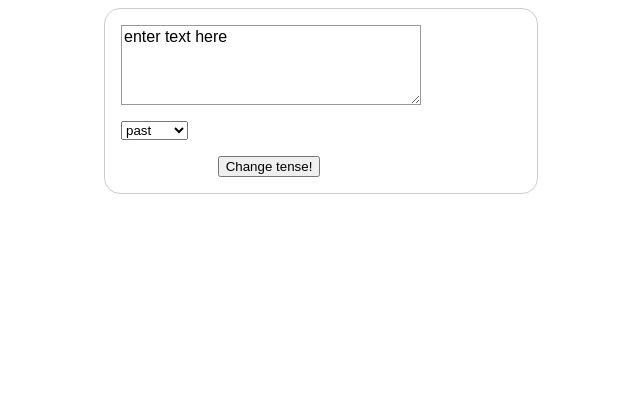
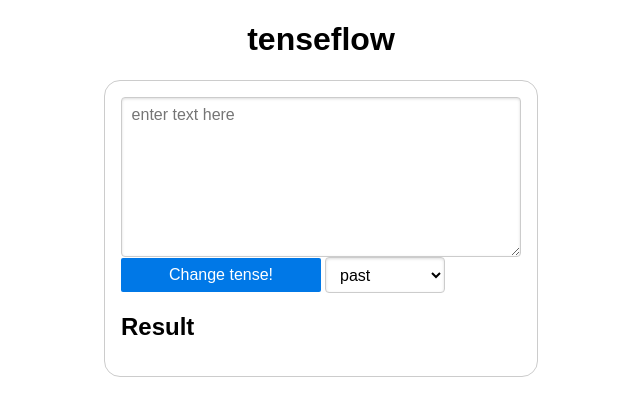
Before and after one commit to bendichter/tenseflow, a Flask app: page / in a window 1280 px wide. Shown: the top 416 px of the page, without its empty margins (319-959 px from the left). Run offline with Flask 2, Linux system fonts and the light colour scheme; some libraries are stand-ins or nearby versions.

Commit message:
improved CSS

```diff
--- a/app.py
+++ b/app.py
@@ -10,7 +10,7 @@ app = Flask(__name__)
 
 @app.route('/', methods=['GET', 'POST'])
 def start():
-    return render_template('form.html', text_in='enter text here', text_out='', tense='past')
+    return render_template('form.html', text_in='', text_out='', tense='past')
 
 
 @app.route('/result/', methods=['GET', 'POST'])
--- a/templates/form.html
+++ b/templates/form.html
@@ -1,7 +1,9 @@
 <!doctype html>
 
 <HEAD>
+    <link rel="stylesheet" href="https://unpkg.com/purecss@0.6.2/build/pure-min.css" integrity="sha384-UQiGfs9ICog+LwheBSRCt1o5cbyKIHbwjWscjemyBMT9YCUMZffs6UqUTd0hObXD" crossorigin="anonymous">
     <link rel="shortcut icon" href="{{ url_for('static', filename='favicon.png') }}">
+    <meta name="viewport" content="width=device-width, initial-scale=1">
     <style>
         form {
           /* Just to center the form on the page */
@@ -30,7 +32,7 @@
           font: 1em sans-serif;
 
           /* To give the same size to all text fields */
-          width: 300px;
+          width: 800px;
           box-sizing: border-box;
 
           /* To harmonize the look & feel of text field border */
@@ -47,48 +49,28 @@
           vertical-align: top;
 
           /* To give enough room to type some text */
-          height: 5em;
+          height: 10em;
         }
 
-        .button {
-          /* To position the buttons to the same position of the text fields */
-          padding-left: 90px; /* same size as the label elements */
-        }
-
-        button {
-          /* This extra margin represent roughly the same space as the space
-             between the labels and their text fields */
-          margin-left: .5em;
-        }
     </style>
 </HEAD>
-<div class="grid">
-    <div class="col-1-2">
-       <div class="content">
-           <form method="post" action="{{ url_for('result') }}">
-  <div>
-    <textarea id="text" name="input_text">{{ text_in }}</textarea>
-  </div>
-  <div>
-      <select name="tense">
-          <option>past</option>
-          <option>present</option>
-          <option>future</option>
-      </select>
-  </div>
 
-  <div class="button">
-    <button type="submit">Change tense!</button>
-  </div>
+<h1 align="center"> tenseflow </h1>
+
+<form class="pure-form pure-form-aligned" method="post" action="{{ url_for('result') }}">
+    <textarea id="text" name="input_text" class="pure-input-1-2" placeholder="enter text here" style="width:100%;">{{ text_in }}</textarea>
+
+    <div class="pure-control-group">
+            <button type="submit" class="pure-button pure-button-primary" style="width:50%;">Change tense!</button>
+
+          <select name="tense", style="width:30%;">
+              <option>past</option>
+              <option>present</option>
+              <option>future</option>
+          </select>
+
+    </div>
+    <h2>Result</h2>
+    <p>{{ text_out }}</p>
+
 </form>
-       </div>
-    </div>
-    <div class="col-1-2">
-       <div class="content">
-           {% if text_out %}
-<h2>Result</h2>
-<p>{{ text_out }}</p>
-{% endif %}
-       </div>
-    </div>
-</div>
```
